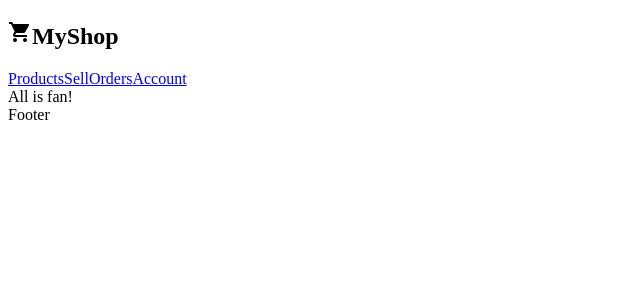
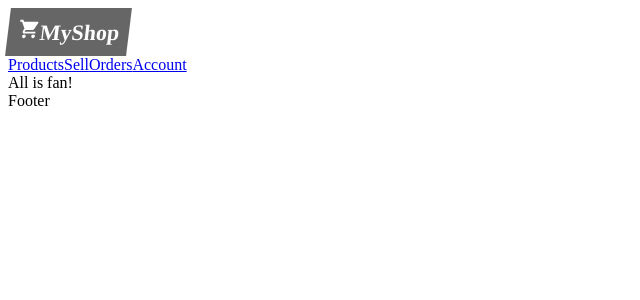
Before and after one commit to marwanalsaydali/myShop, a Next.js app: page / in a window 1280 px wide. Shown: the top 300 px of the page, without its empty margins (0-640 px from the left). Built offline with nearby package versions, Linux system fonts and the light colour scheme.

Commit message:
styling the navbar

```diff
--- a/components/Nav/Navbar.js
+++ b/components/Nav/Navbar.js
@@ -2,7 +2,15 @@ import { MdLocalGroceryStore } from "react-icons/md";
 import Link from "next/link";
 import styled from "styled-components";
 
-const Logo = styled.h1``;
+const Logo = styled.div`
+  background-color: var(--black);
+  color: var(--white);
+  padding: 10px;
+  font-size: 22px;
+  font-weight: bold;
+  transform: skew(-7deg);
+  display: inline-block;
+`;
 function NavBar() {
   return (
     <div className="nav__bar">
```
